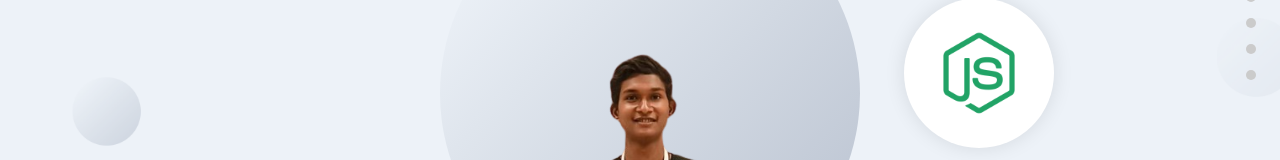
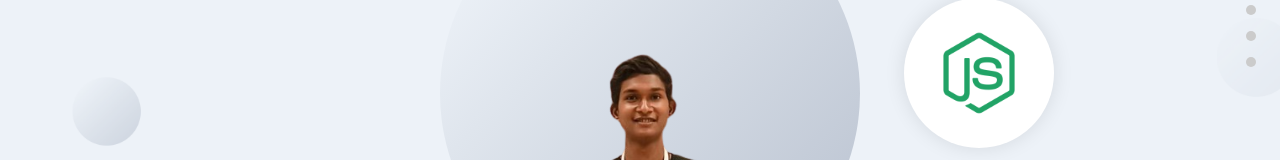
Before and after one commit to MohitNamdev22/Mohit-Portfolio-App, a React (Create React App) app: page / in a window 1280 px wide. Shown: the part 390-550 px from the top of the page. Built offline with nearby package versions, Linux system fonts and the light colour scheme.

Commit message:
changes in navigation button

```diff
--- a/src/App.js
+++ b/src/App.js
@@ -10,7 +10,6 @@ const App = () => {
       <About/>
       <Work/>
       <Skills/>
-      <Testimonials/>
       <Footer/>
     </div>
   )
--- a/src/components/NavigationDots.jsx
+++ b/src/components/NavigationDots.jsx
@@ -2,7 +2,7 @@ import React from 'react';
 
 const NavigationDots = ({ active }) => (
   <div className="app__navigation">
-    {['home', 'about', 'work', 'skills', 'testimonial', 'contact'].map((item, index) => (
+    {['home', 'about', 'work', 'skills', 'contact'].map((item, index) => (
       <a
         href={`#${item}`}
         key={item + index}
```
